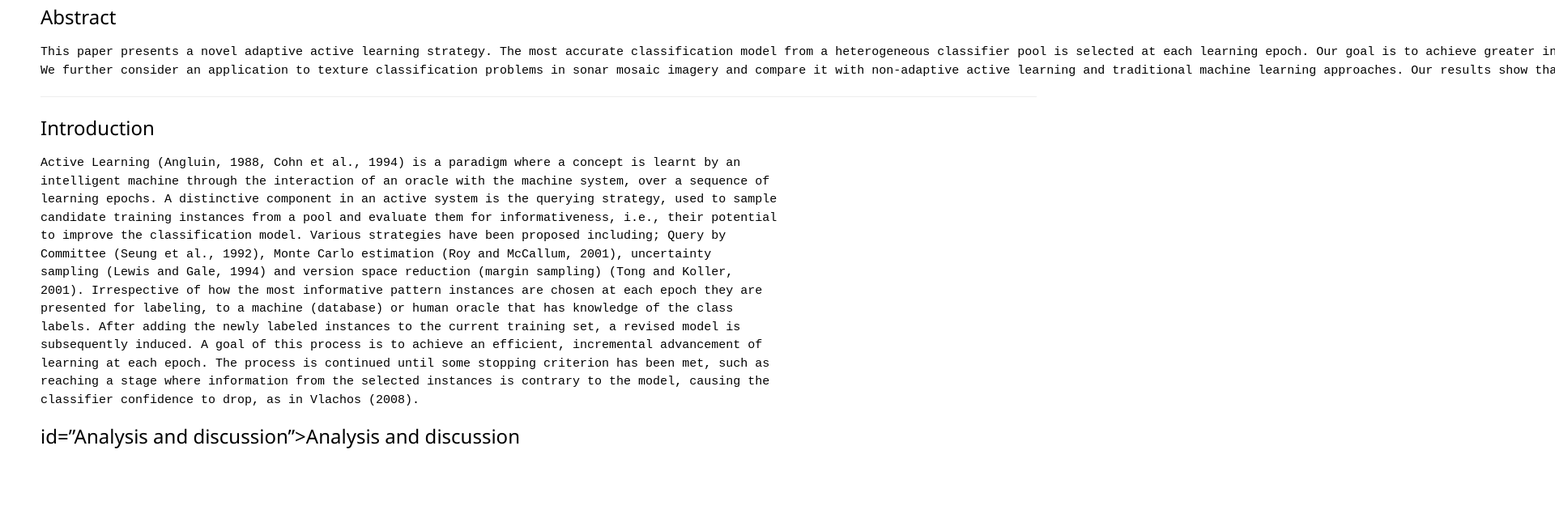
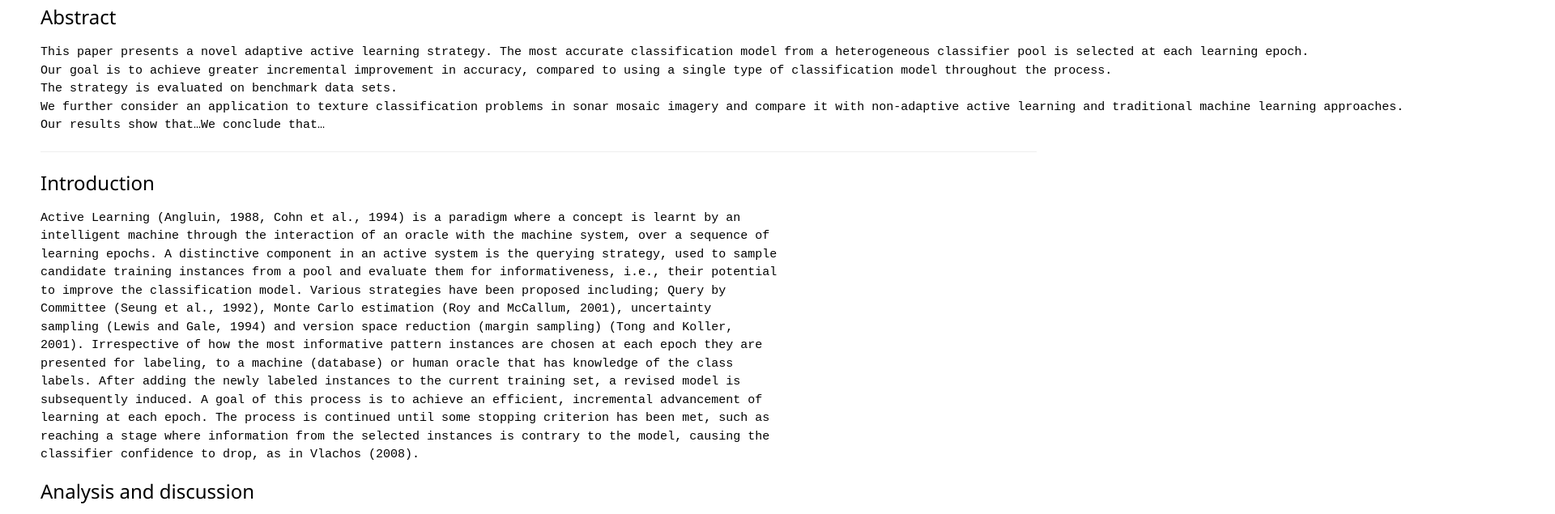
Before and after one commit to FEPSFY6921556/FY6921556, a plain HTML site: page index.html in a window 1280 px wide. Shown: the part 564-1199 px from the top of the page at 81% size, 1920 px wide, since content can reach past the window. Before the commit the page ends 1131 px from the top, so only its background shows below. Drawn offline with nearby package versions, Linux system fonts and the light colour scheme.

Commit message:
Update index.html

```diff
--- a/index.html
+++ b/index.html
@@ -52,8 +52,11 @@
   <p/>
     <p class="ex1">
 <pre>
-This paper presents a novel adaptive active learning strategy. The most accurate classification model from a heterogeneous classifier pool is selected at each learning epoch. Our goal is to achieve greater incremental improvement in accuracy, compared to using a single type of classification model throughout the process. The strategy is evaluated on benchmark data sets.
-We further consider an application to texture classification problems in sonar mosaic imagery and compare it with non-adaptive active learning and traditional machine learning approaches. Our results show that…We conclude that…
+This paper presents a novel adaptive active learning strategy. The most accurate classification model from a heterogeneous classifier pool is selected at each learning epoch.
+Our goal is to achieve greater incremental improvement in accuracy, compared to using a single type of classification model throughout the process.
+The strategy is evaluated on benchmark data sets.
+We further consider an application to texture classification problems in sonar mosaic imagery and compare it with non-adaptive active learning and traditional machine learning approaches.
+Our results show that…We conclude that…
 </pre>
 </p>
   <hr>
@@ -78,4 +81,4 @@ classifier confidence to drop, as in Vlachos (2008).
 </pre>
 </p>
 
-<h3> id=”Analysis and discussion”>Analysis and discussion</h3>
+<h3 id=”Analysis and discussion”>Analysis and discussion</h3>
```
